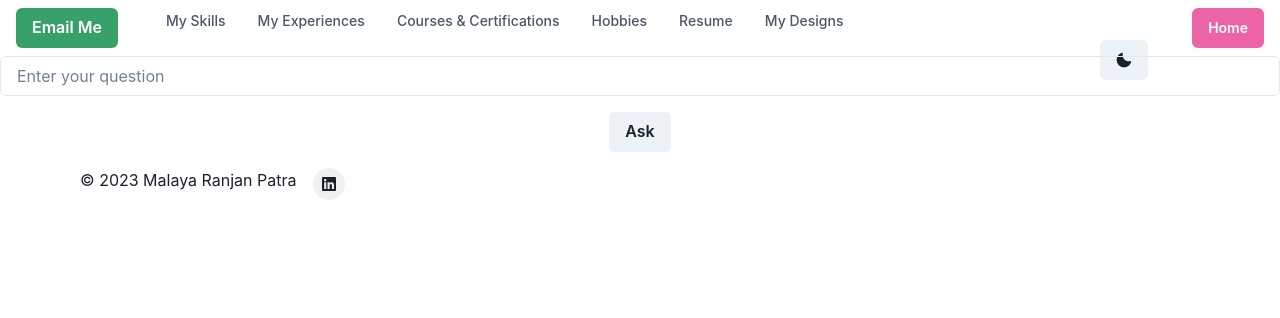
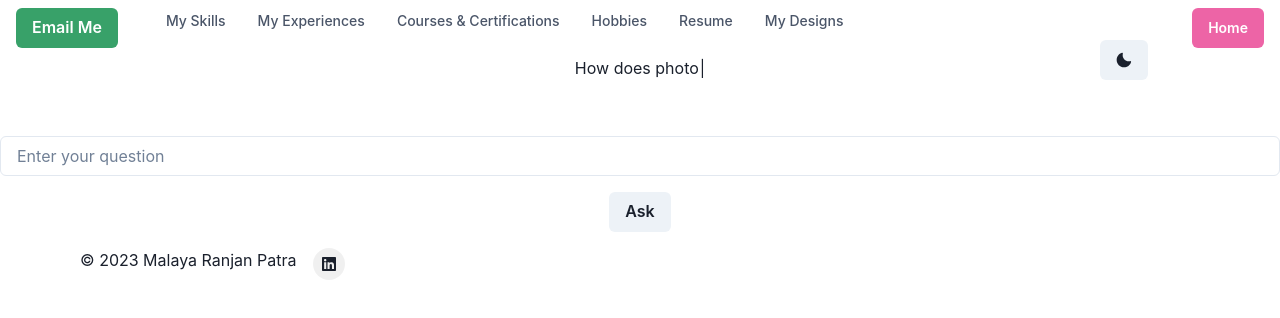
Before and after one commit to MalayaRP/my-world, a Next.js app: page /my-designs in a window 1280 px wide. Shown: the top 318 px of the page. Built offline with nearby package versions, Linux system fonts and the light colour scheme.

Commit message:
Update page.js

```diff
--- a/app/my-designs/page.js
+++ b/app/my-designs/page.js
@@ -1,23 +1,41 @@
 "use client"
-import React, { useState } from 'react';
+import React, { useState, useEffect } from 'react';
 import { VStack, Box, Button, Input, Text } from '@chakra-ui/react';
+import Typewriter from 'typewriter-effect';
 
 export default function QuestionAnsweringApp() {
   const [question, setQuestion] = useState('');
   const [answer, setAnswer] = useState('');
 
+  const questions = [
+    "What's your name?",
+    "How does photosynthesis work?",
+    "Ask a question...",
+  ];
+
   // Simple question-answering function (replace with your logic)
   const getAnswer = (questionText) => {
     // Basic question-answering logic here (e.g., hardcoded answers)
     switch (questionText.toLowerCase()) {
-      case 'what is your name?':
+      case "what's your name?":
         return "My name is Assistant.";
       case 'how does photosynthesis work?':
-        return "Photosynthesis is the process by which plants convert sunlight into energy.";
+        return 'Photosynthesis is the process by which plants convert sunlight into energy.';
       default:
         return "I'm sorry, I don't know the answer to that question.";
     }
   };
+
+  const [introIndex, setIntroIndex] = useState(0);
+
+  useEffect(() => {
+    const intervalId = setInterval(() => {
+      setIntroIndex((prevIndex) =>
+        prevIndex === questions.length - 1 ? 0 : prevIndex + 1
+      );
+    }, 3000); // Change text every 3 seconds
+    return () => clearInterval(intervalId);
+  }, []);
 
   const handleQuestionSubmit = () => {
     const answerText = getAnswer(question);
@@ -26,6 +44,16 @@ export default function QuestionAnsweringApp() {
 
   return (
     <VStack spacing="4" align="center">
+      {/* Animated Introduction */}
+      <Typewriter
+        options={{
+          strings: [questions[introIndex]],
+          autoStart: true,
+          loop: true,
+        }}
+      />
+      <br />
+
       {/* Text Input */}
       <Input
         type="text"
```
